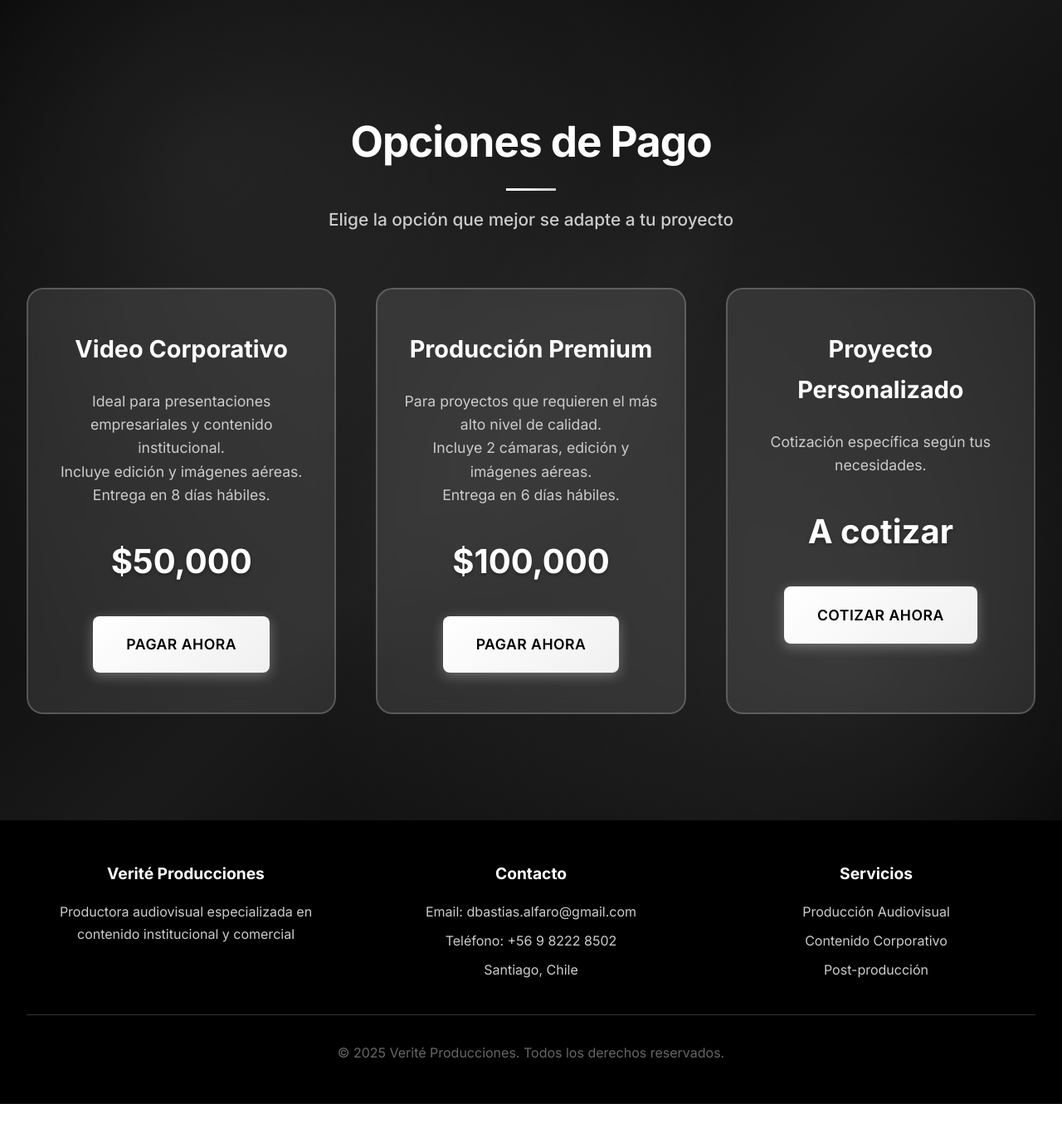
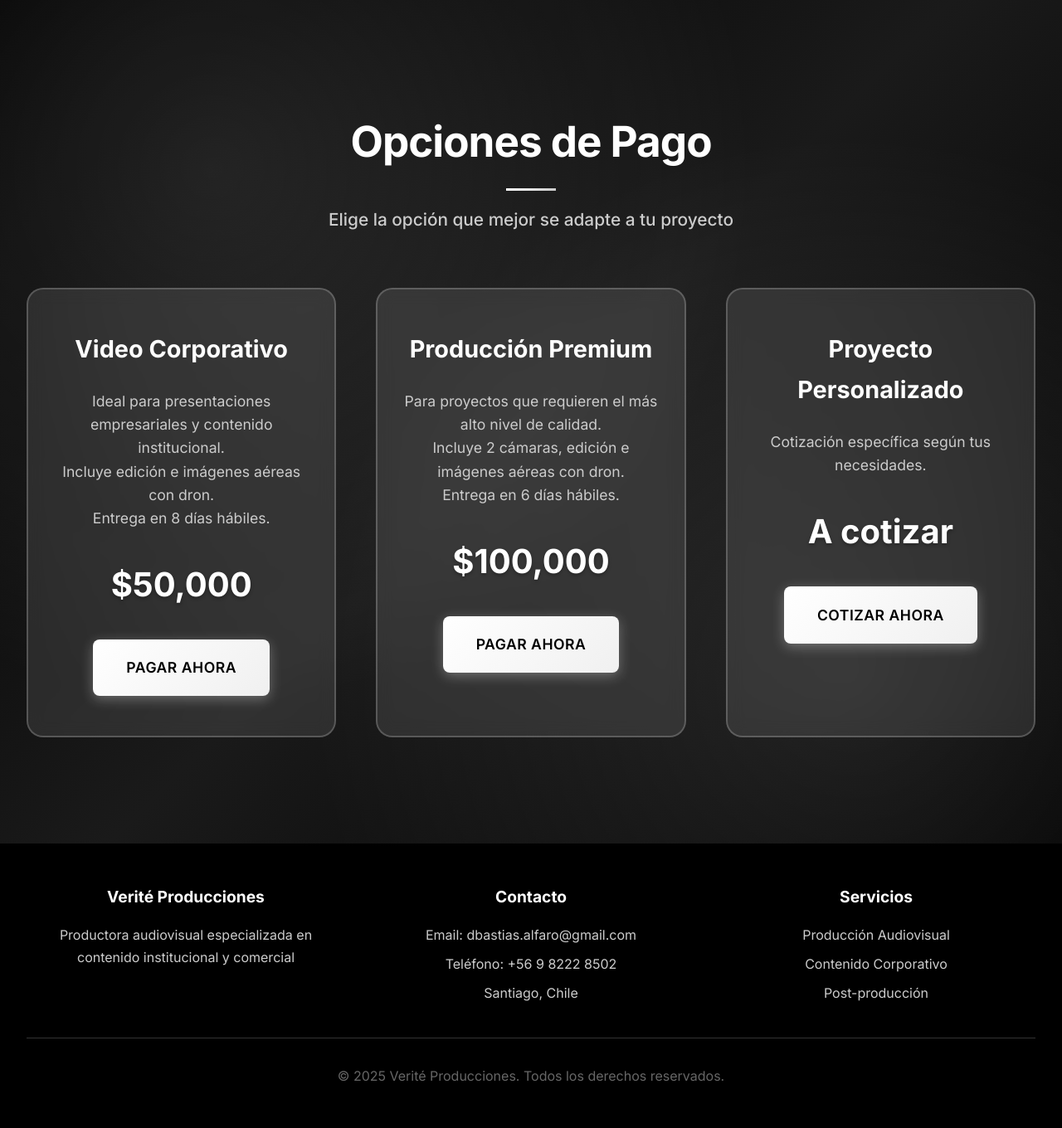
Before and after one commit to dbastias37/Verite-producciones, a Flask app: page / in a window 1280 px wide. Shown: the part 4157-5517 px from the top of the page at 83% size. Before the commit the page ends 5488 px from the top, so only its background shows below. Run offline with Flask 3, Linux system fonts and the light colour scheme.

Commit message:
index.html

```diff
--- a/templates/index.html
+++ b/templates/index.html
@@ -748,7 +748,7 @@
                 <h3>Video Corporativo</h3>
                 <p>
                     Ideal para presentaciones empresariales y contenido institucional.<br>
-                    Incluye edición y imágenes aéreas.<br>
+                    Incluye edición e imágenes aéreas con dron.<br>
                     Entrega en 8 días hábiles.
                 </p>
                 <div class="price">$50,000</div>
@@ -765,7 +765,7 @@
                 <h3>Producción Premium</h3>
                 <p>
                     Para proyectos que requieren el más alto nivel de calidad.<br>
-                    Incluye 2 cámaras, edición y imágenes aéreas.<br>
+                    Incluye 2 cámaras, edición e imágenes aéreas con dron.<br>
                     Entrega en 6 días hábiles.
                 </p>
                 <div class="price">$100,000</div>
```
